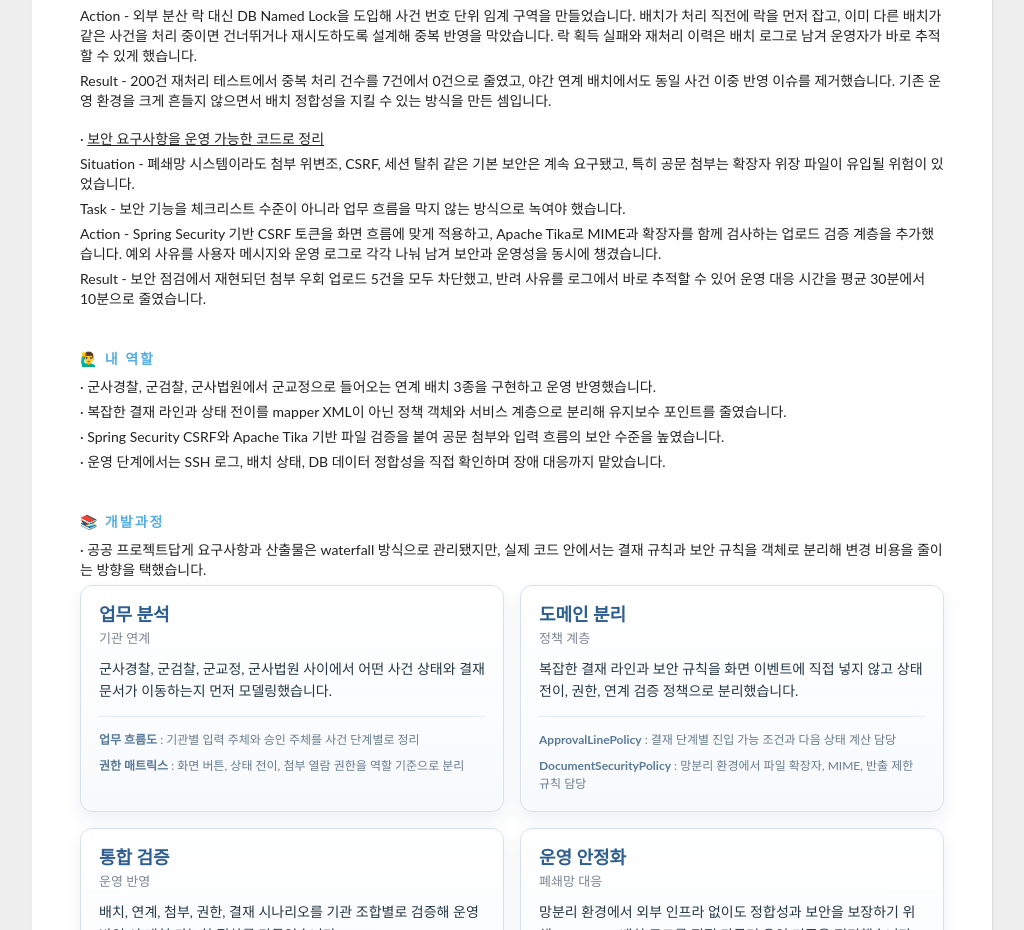
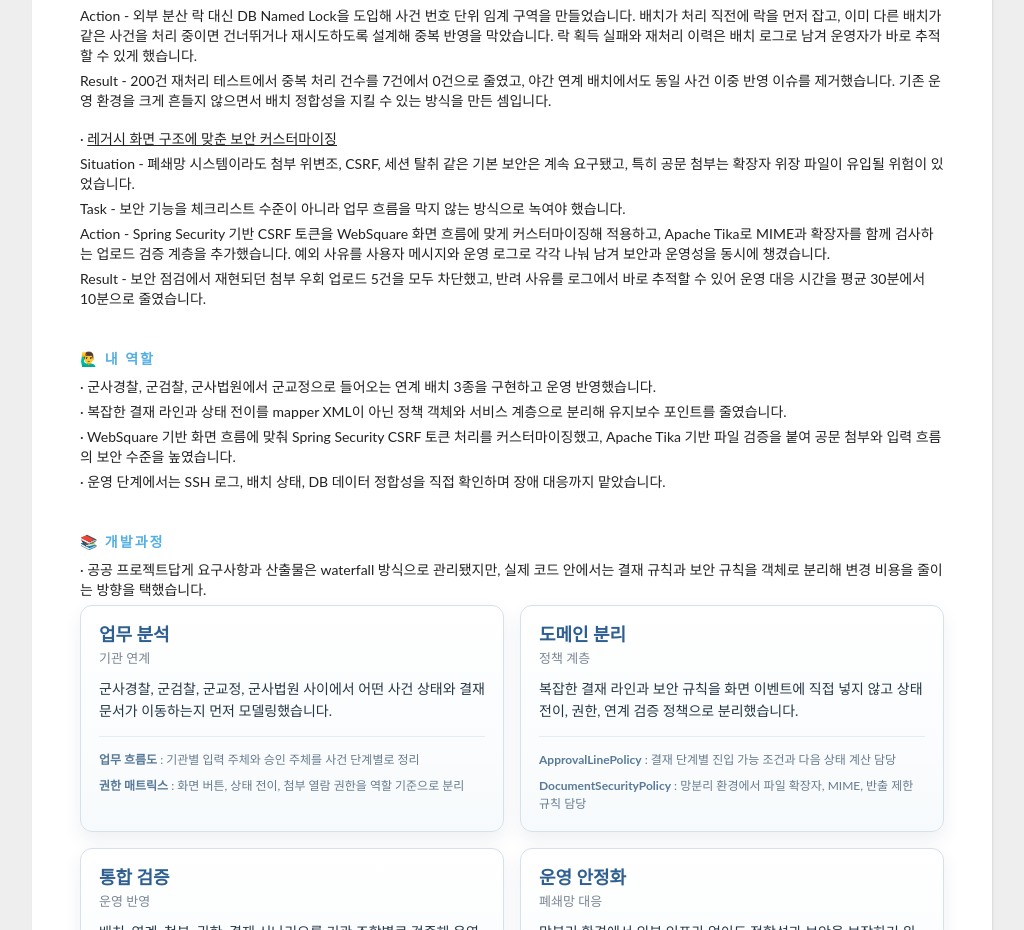
Before and after one commit to ljkhyeong/portfolio, a React (Create React App) app: page /project4 in a window 1280 px wide. Shown: the part 1201-2131 px from the top of the page, without its empty margins (128-1152 px from the left). Built offline with nearby package versions, Linux system fonts and the light colour scheme.

Commit message:
군사법 프로젝트 문구 수정

```diff
--- a/src/component/project/Project4.js
+++ b/src/component/project/Project4.js
@@ -82,12 +82,12 @@ const starStories = [
       "200건 재처리 테스트에서 중복 처리 건수를 7건에서 0건으로 줄였고, 야간 연계 배치에서도 동일 사건 이중 반영 이슈를 제거했습니다. 기존 운영 환경을 크게 흔들지 않으면서 배치 정합성을 지킬 수 있는 방식을 만든 셈입니다.",
   },
   {
-    title: "보안 요구사항을 운영 가능한 코드로 정리",
+    title: "레거시 화면 구조에 맞춘 보안 커스터마이징",
     situation:
       "폐쇄망 시스템이라도 첨부 위변조, CSRF, 세션 탈취 같은 기본 보안은 계속 요구됐고, 특히 공문 첨부는 확장자 위장 파일이 유입될 위험이 있었습니다.",
     task: "보안 기능을 체크리스트 수준이 아니라 업무 흐름을 막지 않는 방식으로 녹여야 했습니다.",
     action:
-      "Spring Security 기반 CSRF 토큰을 화면 흐름에 맞게 적용하고, Apache Tika로 MIME과 확장자를 함께 검사하는 업로드 검증 계층을 추가했습니다. 예외 사유를 사용자 메시지와 운영 로그로 각각 나눠 남겨 보안과 운영성을 동시에 챙겼습니다.",
+      "Spring Security 기반 CSRF 토큰을 WebSquare 화면 흐름에 맞게 커스터마이징해 적용하고, Apache Tika로 MIME과 확장자를 함께 검사하는 업로드 검증 계층을 추가했습니다. 예외 사유를 사용자 메시지와 운영 로그로 각각 나눠 남겨 보안과 운영성을 동시에 챙겼습니다.",
     result:
       "보안 점검에서 재현되던 첨부 우회 업로드 5건을 모두 차단했고, 반려 사유를 로그에서 바로 추적할 수 있어 운영 대응 시간을 평균 30분에서 10분으로 줄였습니다.",
   },
@@ -265,7 +265,8 @@ const Project4 = () => {
                   서비스 계층으로 분리해 유지보수 포인트를 줄였습니다.
                 </div>
                 <div className="project-text">
-                  · Spring Security CSRF와 Apache Tika 기반 파일 검증을 붙여
+                  · WebSquare 기반 화면 흐름에 맞춰 Spring Security CSRF 토큰
+                  처리를 커스터마이징했고, Apache Tika 기반 파일 검증을 붙여
                   공문 첨부와 입력 흐름의 보안 수준을 높였습니다.
                 </div>
                 <div className="project-text">
```
